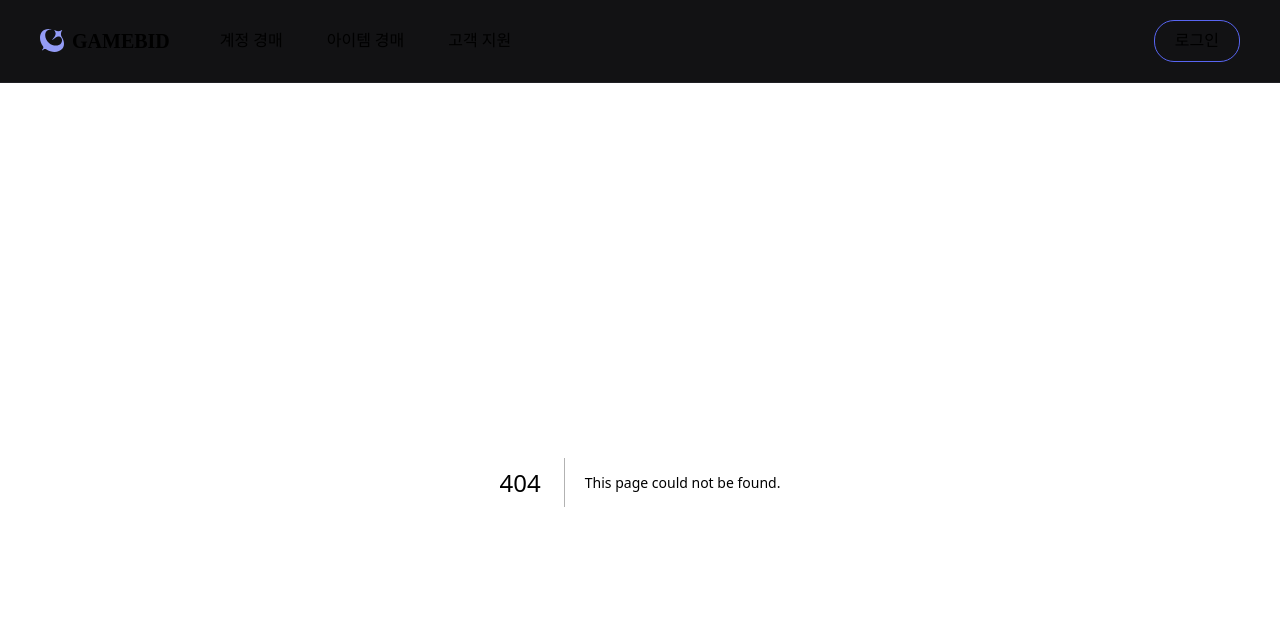
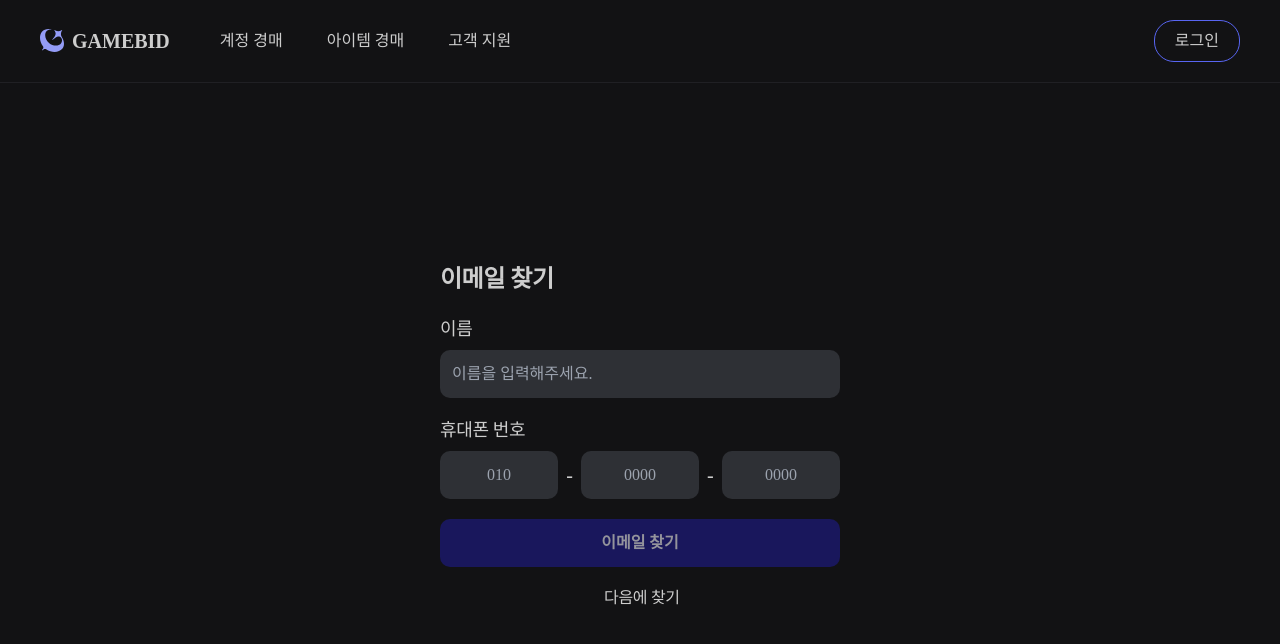
Before and after one commit to wlrnjs/front, a Next.js app: page /find-id in a window 1280 px wide. Before the commit this address had no page. Shown: the top 644 px of the page. Built offline with nearby package versions, Linux system fonts and the light colour scheme; a web font is replaced by a local one.

Commit message:
style:이메일찾기UI추가

```diff
--- /dev/null
+++ b/src/app/find-id/page.tsx
@@ -0,0 +1,26 @@
+import FindIdForm from "@/components/find-id/FindIdForm";
+import Link from "next/link";
+import React from "react";
+
+const Page = () => {
+  return (
+    <div className="w-full h-[calc(100vh-82px)] flex-center flex-col">
+      <div className="w-[400px] flex flex-col gap-5">
+        <h1 className="text-[24px] font-semibold leading-[33.6px] tracking-[-0.48px] text-fgGrayDefault">
+          이메일 찾기
+        </h1>
+        <FindIdForm />
+        <div className="flex justify-center">
+          <Link
+            href="/login"
+            className="w-[96px] h-[32px] px-3 text-[16px] leading-[22.4px] tracking-[-0.32px] text-fgGrayDefault whitespace-nowrap"
+          >
+            <p>다음에 찾기</p>
+          </Link>
+        </div>
+      </div>
+    </div>
+  );
+};
+
+export default Page;
--- a/src/app/globals.css
+++ b/src/app/globals.css
@@ -41,6 +41,17 @@ body {
   scrollbar-width: none;
 }
 
+input::-webkit-outer-spin-button,
+input::-webkit-inner-spin-button {
+  -webkit-appearance: none;
+  margin: 0;
+}
+
+/* Firefox  */
+input[type='number'] {
+  -moz-appearance: textfield;
+}
+
 /* 컬러 변수 */
 
 :root {
--- a/src/app/login/page.tsx
+++ b/src/app/login/page.tsx
@@ -5,8 +5,8 @@ import Link from "next/link";
 import React from "react";
 
 const NAV_LINKS = [
-  { href: "/search-id", text: "아이디 찾기" },
-  { href: "/search-pwd", text: "비밀번호 찾기" },
+  { href: "/find-id", text: "아이디 찾기" },
+  { href: "/find-password", text: "비밀번호 찾기" },
   { href: "/join", text: "회원가입" },
 ];
 
--- /dev/null
+++ b/src/components/find-id/FindIdForm.tsx
@@ -0,0 +1,150 @@
+"use client";
+
+import { cn } from "@/_utils/clsx";
+import CustomIcon from "@/Icons";
+import React from "react";
+import { useForm } from "react-hook-form";
+
+interface FindIdFormData {
+  name: string;
+  phoneNum: string[];
+}
+
+const FindIdForm = () => {
+  const {
+    register,
+    handleSubmit,
+    formState: { errors, isValid },
+    watch,
+    setValue,
+    getValues,
+  } = useForm<FindIdFormData>({
+    mode: "onChange",
+    defaultValues: {
+      name: "",
+      phoneNum: ["", "", ""],
+    },
+  });
+
+  const nameValue = watch("name");
+  const phoneNumValues = watch("phoneNum");
+
+  const onSubmit = (data: FindIdFormData) => {
+    console.log("Input:", data);
+  };
+
+  const clearField = (field: "name" | number) => {
+    if (field === "name") {
+      setValue("name", "", { shouldValidate: true });
+    } else {
+      const newPhoneNum = [...getValues("phoneNum")];
+      newPhoneNum[field] = "";
+      setValue("phoneNum", newPhoneNum, { shouldValidate: true });
+    }
+  };
+
+  const phoneFields = [
+    { id: 0, placeholder: "010", maxLength: 3 },
+    { id: 1, placeholder: "0000", maxLength: 4 },
+    { id: 2, placeholder: "0000", maxLength: 4 },
+  ];
+
+  const LABEL_STYLES =
+    "text-[18px] leading-[25.2px] tracking-[-0.36px] text-fgGrayDefault";
+  const INPUT_NUMBER_STYLES =
+    "h-[48px] px-3 rounded-[10px] bg-fillGrayDefault focus:border focus:border-borderPrimary text-center";
+
+  return (
+    <form onSubmit={handleSubmit(onSubmit)} className="flex flex-col gap-5">
+      {/* 이름 입력 필드 */}
+      <div className="flex flex-col gap-2">
+        <label htmlFor="name" className={LABEL_STYLES}>
+          이름
+        </label>
+        <div className="relative">
+          <input
+            id="name"
+            type="text"
+            {...register("name", {
+              required: "이름을 입력해주세요.",
+            })}
+            className={cn(
+              "w-full h-[48px] px-3 rounded-[10px] bg-fillGrayDefault focus:border focus:border-borderPrimary",
+              errors.name ? "border-[#F0424B]" : "border-borderDefault",
+              nameValue && "pr-10"
+            )}
+            placeholder="이름을 입력해주세요."
+          />
+          {nameValue && (
+            <div className="absolute right-2 top-1/2 transform -translate-y-1/2">
+              <button type="button" onClick={() => clearField("name")}>
+                <CustomIcon icon="CLOSE_SVG" />
+              </button>
+            </div>
+          )}
+        </div>
+      </div>
+
+      {/* 휴대폰 번호 입력 필드 */}
+      <div className="flex flex-col gap-2">
+        <label htmlFor="phoneNum[0]" className={LABEL_STYLES}>
+          휴대폰 번호
+        </label>
+        <div className="flex items-center">
+          {phoneFields.map((field, index) => (
+            <React.Fragment key={field.id}>
+              {index > 0 && <div className="mx-2 text-xl">-</div>}
+              <div className="relative flex-1">
+                <input
+                  id={`phoneNum[${field.id}]`}
+                  type="text"
+                  inputMode="numeric"
+                  {...register(`phoneNum.${field.id}` as const, {
+                    required: "휴대폰 번호를 입력해주세요.",
+                    maxLength: field.maxLength,
+                  })}
+                  className={cn(
+                    INPUT_NUMBER_STYLES,
+                    "w-full",
+                    errors.phoneNum?.[field.id]
+                      ? "border-[#F0424B]"
+                      : "border-borderDefault",
+                    phoneNumValues?.[field.id] && "pr-10"
+                  )}
+                  placeholder={field.placeholder}
+                  maxLength={field.maxLength}
+                />
+                {phoneNumValues?.[field.id] && (
+                  <div className="flex gap-[10px] absolute right-2 top-1/2 transform -translate-y-1/2">
+                    <button type="button" onClick={() => clearField(field.id)}>
+                      <CustomIcon
+                        icon="CLOSE_SVG"
+                        className="w-[24px] h-[24px]"
+                      />
+                    </button>
+                  </div>
+                )}
+              </div>
+            </React.Fragment>
+          ))}
+        </div>
+      </div>
+
+      {/* 찾기 버튼 */}
+      <button
+        type="submit"
+        disabled={!isValid}
+        className={cn(
+          "w-full h-[48px] px-3 rounded-[10px] font-semibold transition-colors duration-200",
+          isValid
+            ? "bg-fillPrimaryDefault text-white"
+            : "bg-fillPrimaryDisabled text-fgPrimaryDisabled cursor-not-allowed"
+        )}
+      >
+        이메일 찾기
+      </button>
+    </form>
+  );
+};
+
+export default FindIdForm;
```
